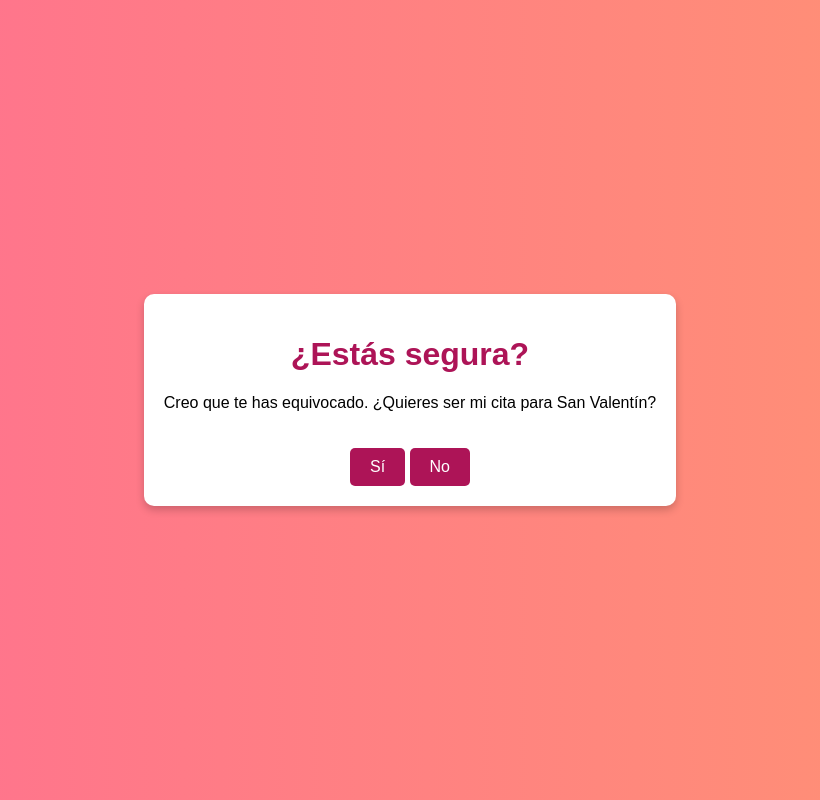
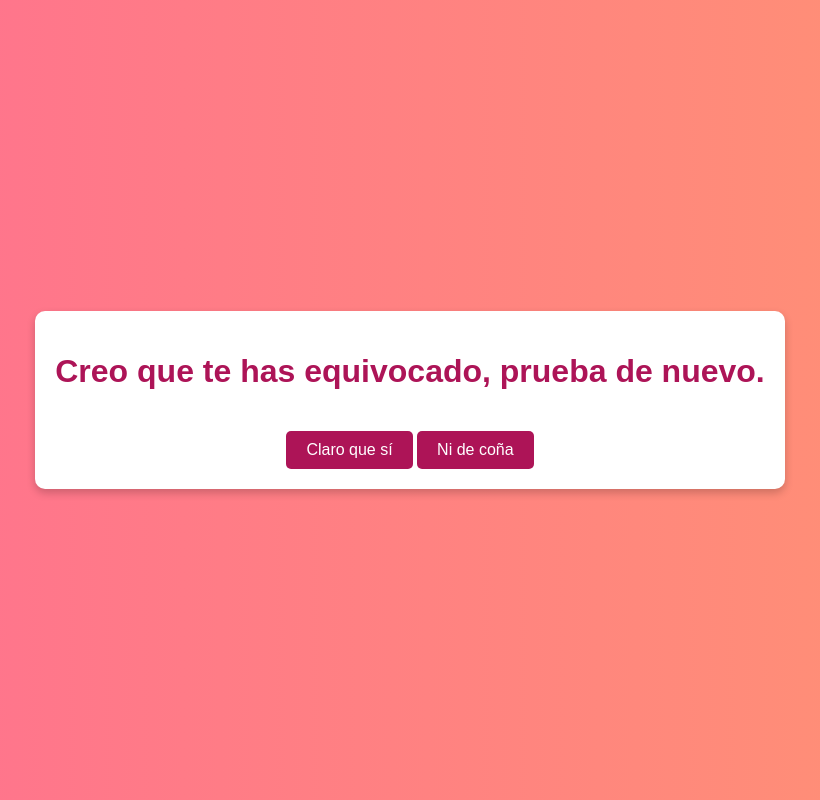
Before and after one commit to tomasyb/regalo-san-valentin, a plain HTML site: page no1.html in a window 1280 px wide. Shown: the whole page, without its empty margins (230-1050 px from the left). Drawn offline with Linux system fonts and the light colour scheme.

Commit message:
Update and rename no.html to no1.html

```diff
--- a/no.html
+++ b/no1.html
@@ -8,10 +8,9 @@
 </head>
 <body>
     <div class="container">
-        <h1>¿Estás segura?</h1>
-        <p>Creo que te has equivocado. ¿Quieres ser mi cita para San Valentín?</p>
-        <button onclick="location.href='si.html'">Sí</button>
-        <button onclick="location.href='no.html'">No</button>
+        <h1>Creo que te has equivocado, prueba de nuevo.</h1>
+        <button class="btn" onclick="location.href='si.html'">Claro que sí</button>
+        <button class="btn" onclick="location.href='no2.html'">Ni de coña</button>
     </div>
 </body>
 </html>
```
